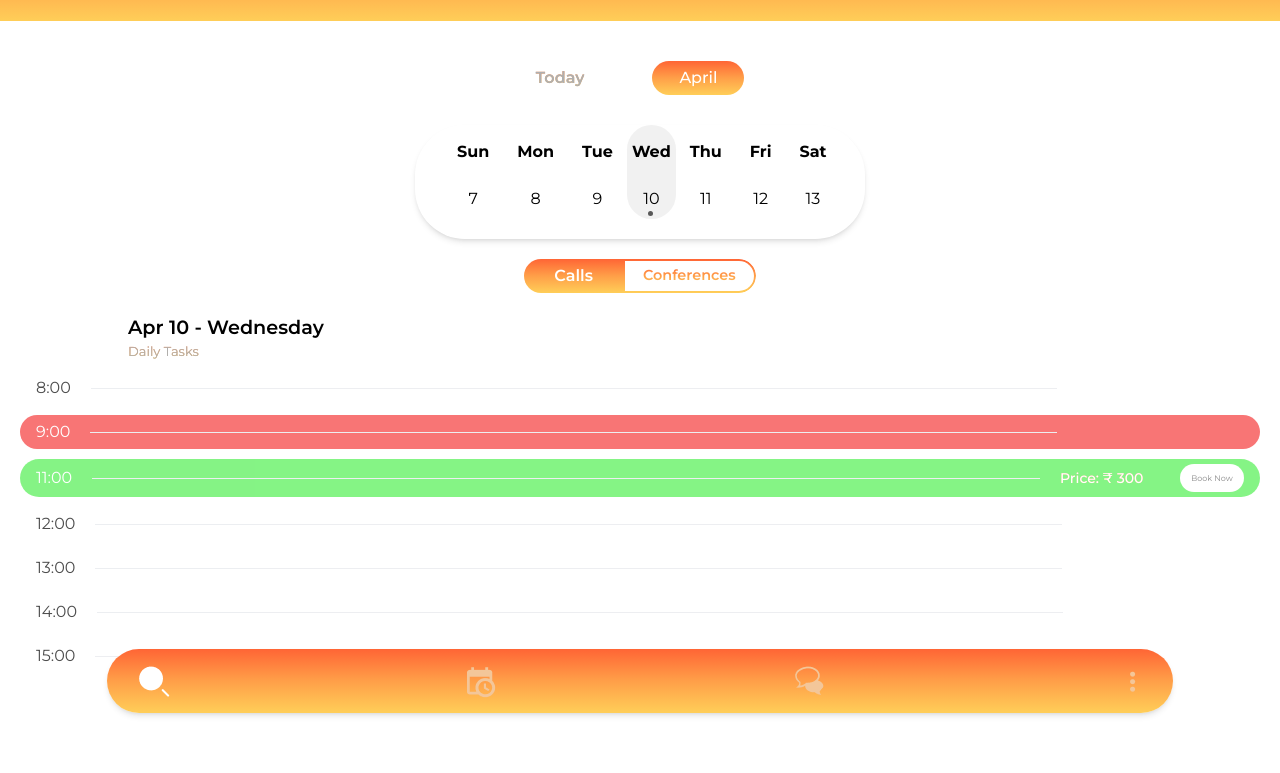
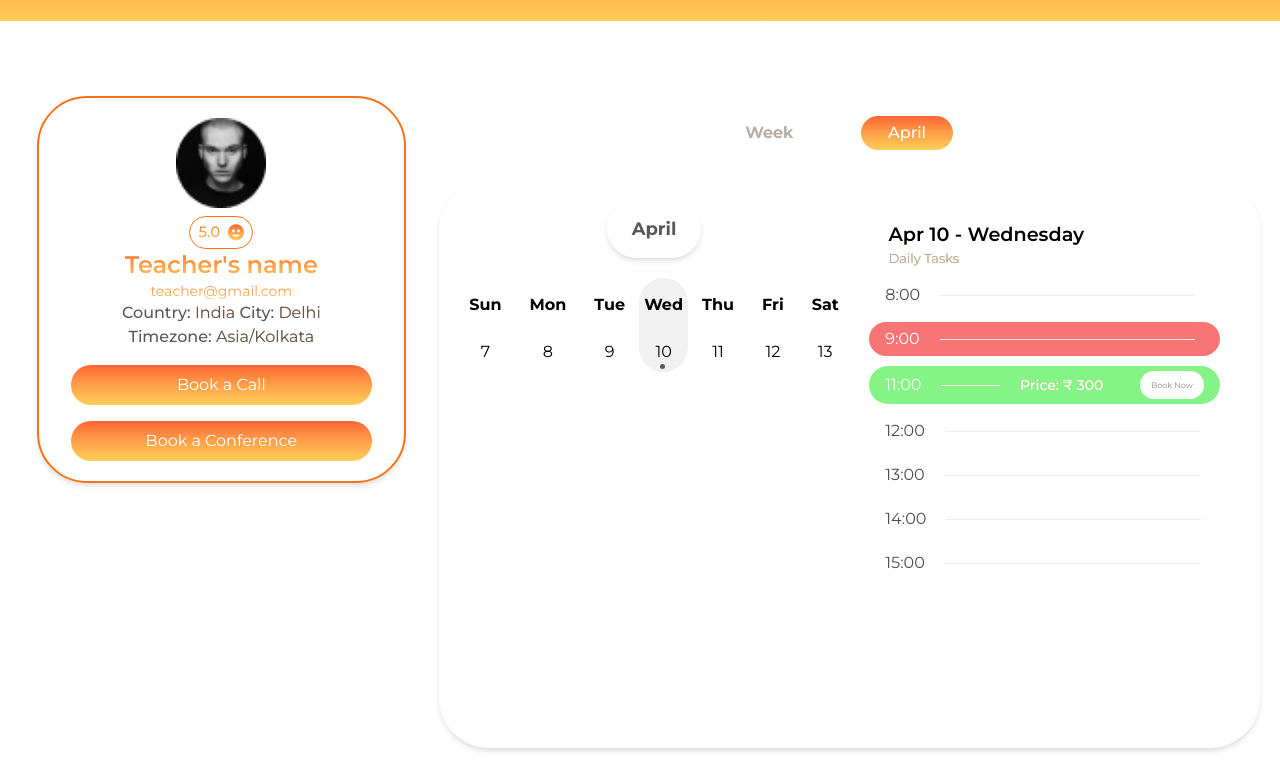
Before and after one commit to md-toybur-rahman/Student_Platform, a website: page call_booking_calendar.html in a window 1280 px wide. Shown: the part 75-848 px from the top of the page. Drawn offline with nearby package versions, Linux system fonts and the light colour scheme.

Commit message:
completed call booking calander page

```diff
--- a/calenderScript.js
+++ b/calenderScript.js
@@ -13,7 +13,11 @@ function displayCurrentWeek() {
 
     // Update the content of the h1 tag with the current month (full name)
     const monthHeaderElement = document.getElementById("month-header");
+    // new line by Toybur
+    const month_Header_Element = document.getElementById("month_header");
     monthHeaderElement.innerText = currentMonthFullName;
+    // new line by Toybur
+    month_Header_Element.innerText = currentMonthFullName;
 
     // Update the content of the short_date_form element with current date (short month name)
     const shortDateFormElement = document.getElementById("short_date_form");
--- a/call_booking_calendar.html
+++ b/call_booking_calendar.html
@@ -17,7 +17,7 @@
   table {
     width: 80%;
     border-collapse: collapse;
-    margin-left: 28px;
+    /* margin-left: 28px; */
 
   }
 
@@ -320,7 +320,7 @@
 </style>
 
 <body class="font-primary min-h-[100vh]">
-  <section>
+  <section class="mb-20 sm:mb-0">
     <nav class="hidden sm:flex items-center justify-center h-[96px] w-full bg-gradient px-5 lg:px-[72px]">
       <div
         class="w-full max-w-[1300px] mx-auto sm:flex flex-wrap md:gap-10 items-center justify-center lg:justify-between">
@@ -338,6 +338,37 @@
         </div>
       </div>
     </nav>
+    <div class='sm:mx-auto sm:w-full sm:max-w-[1296px] sm:px-5'>
+      <div class="md:grid grid-cols-6 gap-4 sm:min-h-[85vh] sm:py-[55px] justify-center">
+        <div class="col-span-2 h-full min-h-full hidden sm:flex justify-center items-start pt-5 sm:pb-5 md:pb-0">
+          <div
+            class="sm:rounded-[50px] sm:shadow-md sm:w-7/12 md:w-11/12 sm:border-2 sm:h-fit sm:border-orange-500 sm:flex flex-col items-center justify-center sm:px-3 lg:px-8 sm:py-5">
+            <div class="flex flex-col justify-center items-center mb-4">
+              <div class="w-[90px] h-[90px] rounded-full">
+                <img class="h-full w-full overflow-hidden" src="img/image.png" alt="" />
+              </div>
+              <div class="flex gap-2 justify-center items-center px-2 py-1 rounded-full border border-orange-500 mt-2">
+                <p class="font-medium text-[15px] text-gradient">
+                  5.0
+                </p>
+                <img src="img/rating-5.png" alt="" />
+              </div>
+              <h1 class="font-semibold text-2xl text-gradient">Teacher's name</h1>
+              <p class="text-gradient text-sm font-normal">teacher@gmail.com</p>
+              <p class="text-[#585858] font-medium">Country: <span class="font-normal text-[#585858]">India</span> City: <span class="font-normal text-[#585858]">Delhi</span></p>
+              <p class="text-[#585858] font-medium">Timezone: <span class="font-normal text-[#585858]">Asia/Kolkata</span></p>
+            </div>
+            <div class="flex flex-col gap-4 items-center justify-center sm:w-full px-8 sm:px-0">
+              <button type="submit" class="mr-3 sm:mr-0 bg-gradient rounded-full text-white py-2 px-4 w-full">
+                Book a Call
+              </button>
+              <button type="submit" class="mr-3 sm:mr-0 bg-gradient rounded-full text-white py-2 px-4 w-full">
+                Book a Conference
+              </button>
+            </div>
+          </div>
+        </div>
+        <div class="col-span-4">
           <div>
             <div class="sm:hidden bg-contain bg-cover bg-no-repeat w-full h-[280px] sm:mx-auto sm:w-full sm:max-w-md"
               style="background-image: url('./img/background-2.png')">
@@ -347,20 +378,21 @@
             </div>
             <div class="flex items-center justify-center gap-[68px] mt-[-65px] sm:mt-10 mb-[30px]">
               <!-- style="display: flex; justify-content: center; align-items: center; gap:68px; margin-top: -65px;  margin-bottom: 30px;" -->
-        <span style="color: #AFAFAF; font-weight: 600;">Today</span>
+              <span style="color: #AFAFAF; font-weight: 600;">Week</span>
               <h1 id="month-header">Month</h1>
-
             </div>
           </div>
-    <div class="flex justify-center items-center ">
-
-
-      <div id="calendar" class="card shadow-md rounded-[50px] pb-5" style="width: 450px;">
+          <div class="sm:shadow-md sm:rounded-[50px] xl:grid grid-cols-2 md:px-5 md:h-fit md:py-5">
+            <div class="flex xl:flex-col justify-center xl:justify-start items-center">
+              <h1 id="month_header"
+                class="hidden xl:block mb-5 px-[25px] py-[15px] shadow-md rounded-full text-[#585858] text-lg font-bold">
+                Month</h1>
+              <div id="calendar" class="card shadow-md xl:shadow-none rounded-[50px] pb-5 w-[450px] lg:w-auto">
                 <!-- Calendar content will be dynamically added here -->
               </div>
-
             </div>
-    <div class="flex justify-center mt-5">
+            <!-- I did not see any use for it in here -->
+            <!-- <div class="flex justify-center mt-5">
               <div class=" flex">
                 <button class="active" style="background: linear-gradient(
                     180deg,
@@ -370,7 +402,8 @@
                       );color: #fff;font-weight: 600;padding: 5px 30px; border-radius: 20px 0px 0px 20px;">Calls</button>
                 <button class="inactive"><span>Conferences</span></button>
               </div>
-    </div>
+            </div> -->
+            <div>
               <div class="flex flex-col items-start" style="margin-top: 20px;margin-left: 10%;">
 
                 <div id="short_date_form"></div>
@@ -400,7 +433,9 @@
                     </div>
                     <hr class="flex-grow font-bold">
                     <span class="available_time text-white text-sm font-medium min-w-[100px]">Price: ₹ 300</span>
-          <button class="text-[#585858] text-[8px] bg-white rounded-[25px] px-2 py-2 justify-end min-w-[64px]">Book Now</button>
+                    <button
+                      class="text-[#585858] text-[8px] bg-white rounded-[25px] px-2 py-2 justify-end min-w-[64px]">Book
+                      Now</button>
                   </div>
                   <div class="time_line">
                     <div class="available_time"> 12:00 </div>
@@ -431,28 +466,23 @@
                     <hr />
                   </div>
                 </div>
-
               </div>
-    <div class="relative z-50 flex justify-center">
-      <div style="
-              background: linear-gradient(
-                180deg,
-                #ff6535 0%,
-                #ff9e48 48.9%,
-                #ffce58 100%
-              );
-              position: fixed;
-              bottom: 0;
-            "
-        class="flex flex-row justify-between shadow-md items-center px-[32px] rounded-[100px] w-10/12 h-[64px] mb-3">
+            </div>
+          </div>
+        </div>
+      </div>
+    </div>
+  </section>
+  <!-- menu component -->
+  <div class="sm:hidden fixed left-0 right-0 bottom-0 z-50 flex justify-center w-10/12 mx-auto">
+    <div
+      class="flex flex-row justify-between shadow-md items-center px-[32px] rounded-[100px] w-full h-[64px] mb-3 bg-gradient">
       <img src="img/search-active.png" alt="" />
       <img src="img/4.png" alt="" />
       <img src="img/chat-inactive.png" alt="" />
       <img src="img/dots-inactive.png" />
     </div>
   </div>
-    </div>
-  </section>
 </body>
 
 </html>
```
Also changed, not shown: README.md, dist/output.css. Lines whose indentation alone changed are shown as unchanged.
